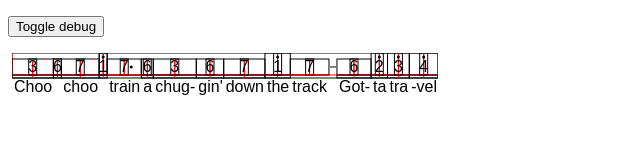
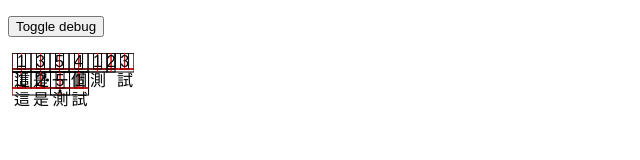
Before and after one commit to stdio2016/jianpu-js, a website: page demo.html in a window 1280 px wide. Shown: the whole page, without its empty margins (0-640 px from the left). Drawn offline with Linux system fonts and the light colour scheme.

Commit message:
measure render

```diff
--- a/demo.html
+++ b/demo.html
@@ -28,25 +28,25 @@
   <script src="js/Lyrics.js"></script>
   <script src="js/Text.js"></script>
   <script>
-    // this is one way ticket
-    var ms = new Cell([
-      new Note(new Pitch(3, '', 0), new Duration(1, 0), [new Lyric('Choo')]),
-      new Note(new Pitch(6, '', 0), new Duration(1, 0)),
-      new Note(new Pitch(7, '', 0), new Duration(1, 0), [new Lyric('choo')]),
-      new Note(new Pitch(1, '', 1), new Duration(1, 0)),
-      new Note(new Pitch(7, '', 0), new Duration(0, 1), [new Lyric('train')]),
-      new Note(new Pitch(6, '', 0), new Duration(1, 0), [new Lyric('a')]),
-      new Note(new Pitch(3, '', 0), new Duration(1, 0), [new Lyric('chug-')]),
-      new Note(new Pitch(6, '', 0), new Duration(1, 0), [new Lyric("gin'")]),
-      new Note(new Pitch(7, '', 0), new Duration(1, 0), [new Lyric('down')]),
-      new Note(new Pitch(1, '', 1), new Duration(1, 0), [new Lyric('the')]),
-      new Note(new Pitch(7, '', 0), new Duration(0, 0, 2), [new Lyric('track')]),
-      new Note(new Pitch(6, '', 0), new Duration(1, 0), [new Lyric('Got-')]),
-      new Note(new Pitch(2, '', 1), new Duration(1, 0), [new Lyric('ta')]),
-      new Note(new Pitch(3, '', 1), new Duration(1, 0), [new Lyric('tra')]),
-      new Note(new Pitch(4, '', 1), new Duration(1, 0), [new Lyric('-vel')]),
+    var ms = new Measure([
+      new Cell([
+        new Note(new Pitch(1, '', 0), new Duration(1, 0), [new Lyric('這')]),
+        new Note(new Pitch(3, '', 0), new Duration(1, 0), [new Lyric('是')]),
+        new Note(new Pitch(5, '', 0), new Duration(1, 0), [new Lyric('一')]),
+        new Note(new Pitch(4, '', 0), new Duration(1, 0), [new Lyric('個')]),
+        new Note(new Pitch(1, '', 0), new Duration(1, 0), [new Lyric('測')]),
+        new Note(new Pitch(2, '', 0), new Duration(1, 0)),
+        new Note(new Pitch(3, '', 0), new Duration(0, 0), [new Lyric('試')]),
+      ]),
+      new Cell([
+        new Note(new Pitch(1, '', 0), new Duration(0, 0), [new Lyric('這')]),
+        new Note(new Pitch(2, '', 0), new Duration(0, 1), [new Lyric('是')]),
+        new Note(new Pitch(5, '', -1), new Duration(1, 0), [new Lyric('測')]),
+        new Note(new Pitch(1, '', 0), new Duration(0, 0), [new Lyric('試')]),
+      ]),
     ]);
-    var layout = new CellLayout(ms);
+    var layout = new MeasureLayout(ms);
+    layout.calcHeight();
     var svg = createSvg('svg', {viewBox: '0 0 '+layout.width+' 100'});
     svg.appendChild(layout.render());
     svg.style.width = layout.width + 'px';
--- a/js/Measure.js
+++ b/js/Measure.js
@@ -16,5 +16,27 @@ class MeasureLayout extends Layout {
     constructor(measure) {
         super();
         this.measure = measure;
+        this.cellLayouts = measure.cells.map(cell => new CellLayout(cell));
+        this.calcWidth();
+    }
+
+    calcWidth() {
+        this.width = this.cellLayouts.reduce((a, b) => Math.max(a, b.width), 0);
+    }
+
+    calcHeight() {
+        ;
+    }
+
+    render() {
+        var g = super.render();
+        var x = this.x;
+        var y = this.y;
+        for (var cellLayout of this.cellLayouts) {
+            cellLayout.setPos(x, y);
+            g.appendChild(cellLayout.render());
+            y += cellLayout.height;
+        }
+        return g;
     }
 }
```
